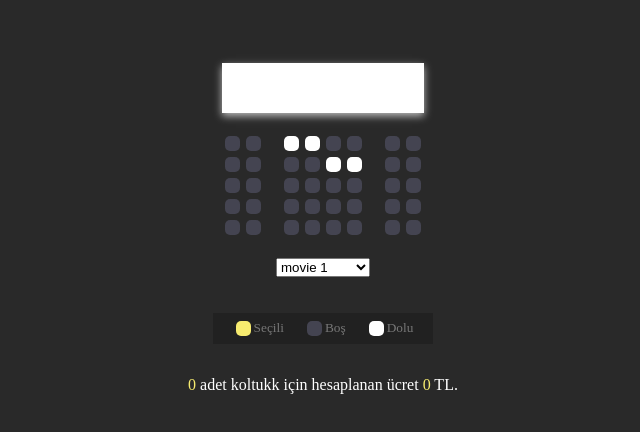
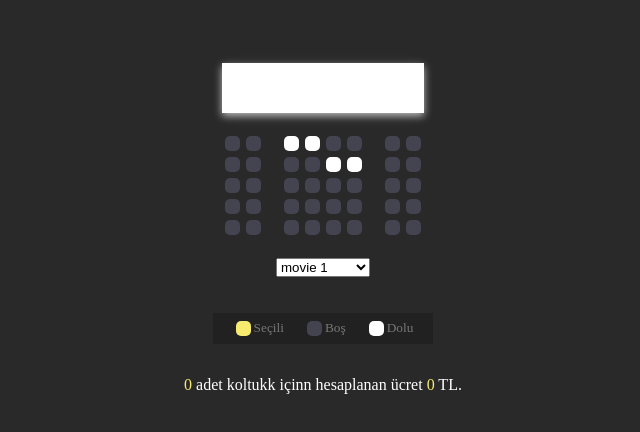
Before and after one commit to alimert1/Cinema-Ticket-Rezervation, a plain HTML site: page index.html in a window 1280 px wide. Shown: the part 174-606 px from the top of the page, 317-957 px from the left. Drawn offline with Linux system fonts and the light colour scheme.

Commit message:
initial commit

```diff
--- a/index.html
+++ b/index.html
@@ -89,7 +89,7 @@
     </ul>
 
     <p class="text">
-        <span id="count">3</span> adet koltukk için hesaplanan ücret <span id="amount">60</span> TL.
+        <span id="count">3</span> adet koltukk içinn hesaplanan ücret <span id="amount">60</span> TL.
     </p>
 
 
```
